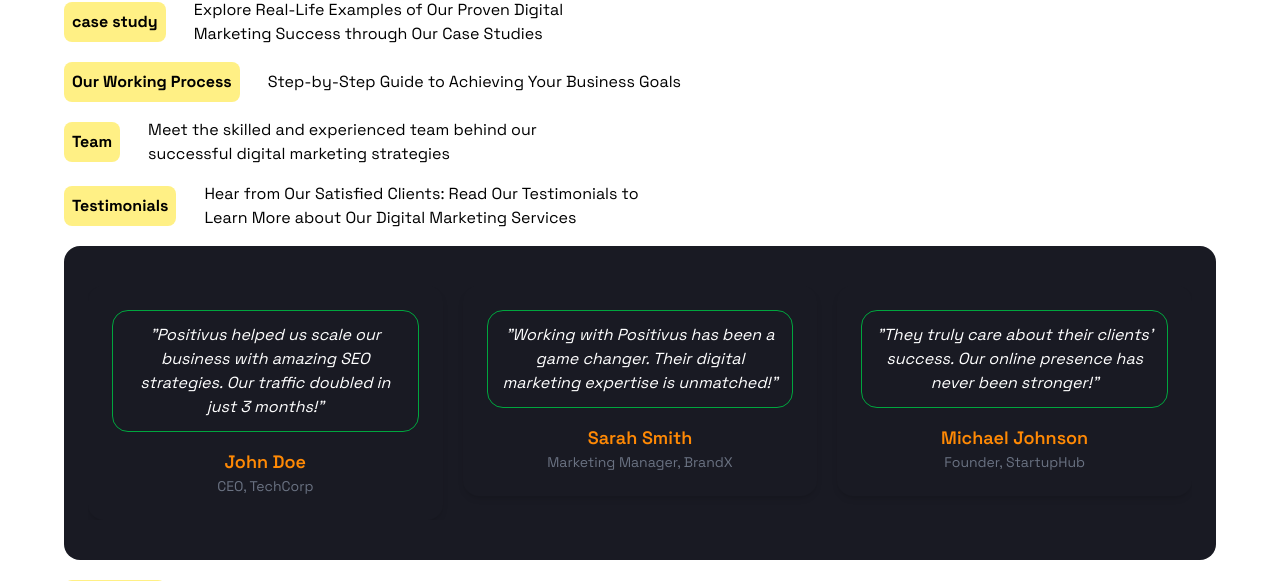
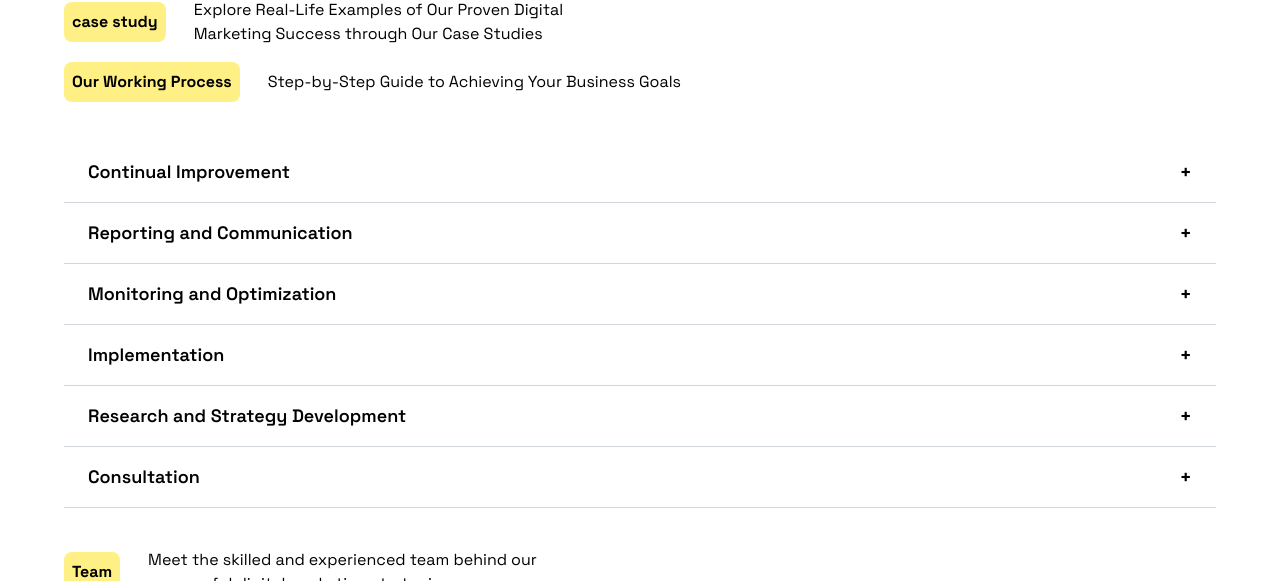
Before and after one commit to ChibgatullahMinhaz/Positivus, a React (Vite) app: page / in a window 1280 px wide. Shown: the part 2334-2915 px from the top of the page. Built offline with nearby package versions, Linux system fonts and the light colour scheme; a web font is replaced by a local one.

Commit message:
make working progress

```diff
--- /dev/null
+++ b/src/Components/Accordion.jsx
@@ -0,0 +1,73 @@
+import React, { useState } from "react";
+
+const Accordion = () => {
+  const [activeIndex, setActiveIndex] = useState(null);
+
+  const toggleAccordion = (index) => {
+    setActiveIndex(activeIndex === index ? null : index);
+  };
+
+  const items = [
+    {
+      title: "Continual Improvement",
+      content:
+        "We believe in ongoing refinement. Our strategies are consistently analyzed and improved to ensure your digital presence stays ahead of the competition.",
+    },
+    {
+      title: "Reporting and Communication",
+      content:
+        "Transparency is key. We provide regular performance reports and maintain open communication to keep you updated on progress and results.",
+    },
+    {
+      title: "Monitoring and Optimization",
+      content:
+        "Our team closely monitors campaigns and optimizes them in real-time to maximize effectiveness, ROI, and customer engagement.",
+    },
+    {
+      title: "Implementation",
+      content:
+        "From strategy to execution, we implement tailored solutions designed to achieve your business goals efficiently.",
+    },
+    {
+      title: "Research and Strategy Development",
+      content:
+        "We conduct in-depth market and competitor research to create data-driven strategies that give your business a competitive edge.",
+    },
+    {
+      title: "Consultation",
+      content:
+        "Our experts provide guidance and strategic advice to help you make informed decisions and build long-term success.",
+    },
+  ];
+
+  return (
+    <div className="max-w-6xl mx-auto my-10">
+      {items.map((item, index) => (
+        <div key={index} className="border-b border-gray-300">
+          {/* Header */}
+          <button
+            onClick={() => toggleAccordion(index)}
+            className={`w-full flex justify-between items-center py-4 px-6 text-left rounded-t-2xl font-semibold text-lg transition-colors
+              ${activeIndex === index ? "bg-yellow-300" : "hover:bg-gray-100"}`}
+          >
+            {item.title}
+            <span className="text-xl">
+              {activeIndex === index ? "−" : "+"}
+            </span>
+          </button>
+
+          {/* Content */}
+          <div
+            className={`px-6 overflow-hidden transition-all duration-500 bg-[#b9ff66] rounded-b-2xl ease-in-out ${
+              activeIndex === index ? "max-h-40 py-2" : "max-h-0"
+            }`}
+          >
+            <p className="text-gray-600 ">{item.content}</p>
+          </div>
+        </div>
+      ))}
+    </div>
+  );
+};
+
+export default Accordion;
--- a/src/Components/WorkingProgress.jsx
+++ b/src/Components/WorkingProgress.jsx
@@ -1,5 +1,6 @@
 import React from "react";
 import SectionHeading from "./SectionHeading";
+import Accordion from "./Accordion";
 
 const WorkingProgress = () => {
   const title = "Our Working Process ";
@@ -7,6 +8,7 @@ const WorkingProgress = () => {
   return (
     <section>
       <SectionHeading title={title} des={des} />
+      <Accordion />
     </section>
   );
 };
```
